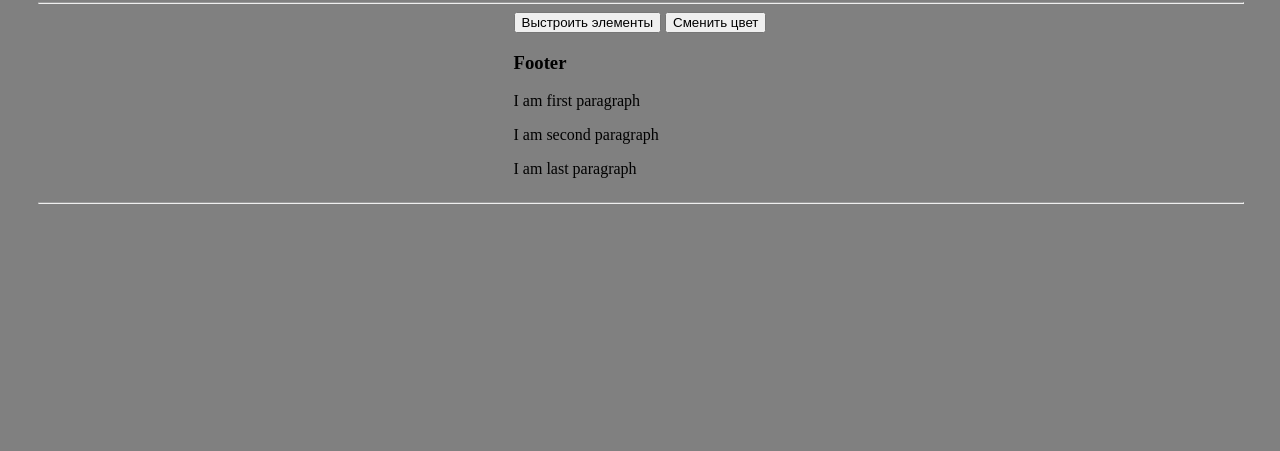
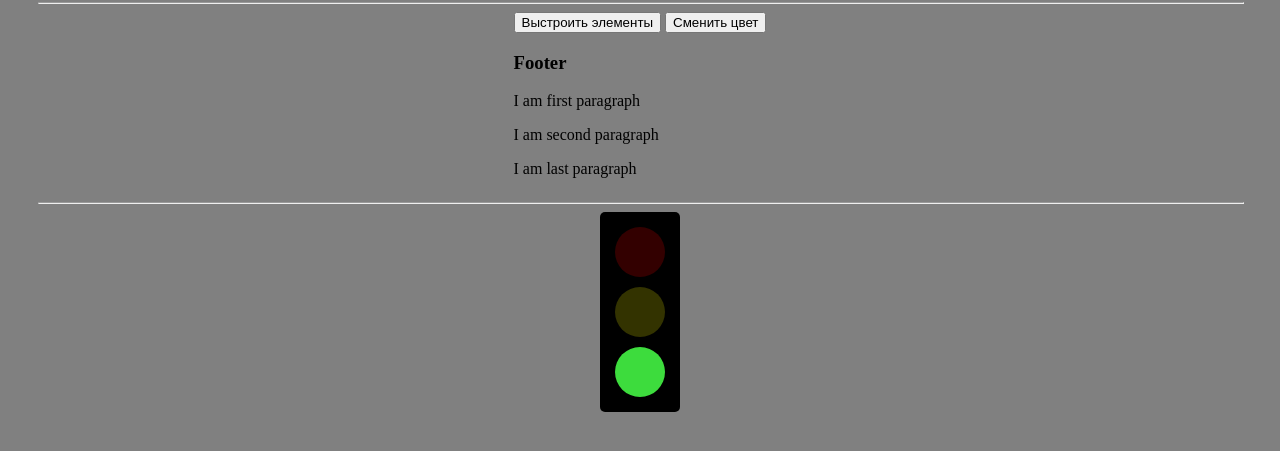
Before and after one commit to Mish-hash/ITHillel_dz11, a plain HTML site: page index.html in a window 1280 px wide. Shown: the part 95-546 px from the top of the page. Drawn offline with Linux system fonts and the light colour scheme.

Commit message:
2. Create streetlight

```diff
--- a/assets/js/main.js
+++ b/assets/js/main.js
@@ -36,3 +36,48 @@ function chengePColor(){
 
 document.getElementById('reverseButton').addEventListener('click', reverceNodes);
 document.getElementById('chengeColorButton').addEventListener('click', chengePColor);
+
+
+/*
+2) Напишитк код реализующий логику светофора
+
+<div id="streetlight">
+  <div></div>
+  <div></div>
+  <div></div>
+</div>
+
+Каждый div это свет, должны быть круглые и меть свет как светофор каждые 3и секунды
+
+*/
+
+const streetlightRed = document.body.getElementsByClassName('light red')[0];
+const streetlightYellow = document.body.getElementsByClassName('light yellow')[0];
+const streetlightGreen = document.body.getElementsByClassName('light green')[0];
+
+setTimeout(function chengeStreetlight() {
+    if(streetlightRed.classList.contains('active') && !streetlightYellow.classList.contains('active')){
+
+        streetlightYellow.classList.add('active');
+
+    }else if (streetlightYellow.classList.contains('active') && streetlightRed.classList.contains('active')) {
+
+        streetlightYellow.classList.remove('active');
+        streetlightRed.classList.remove('active');
+        streetlightGreen.classList.add('active');
+
+    }else if (streetlightGreen.classList.contains('active')) {
+
+        streetlightGreen.classList.remove('active');
+        streetlightYellow.classList.add('active');
+
+    }else if (streetlightYellow.classList.contains('active')) {
+
+        streetlightYellow.classList.remove('active');
+        streetlightRed.classList.add('active');
+
+    }
+
+    setTimeout(chengeStreetlight, 3000)
+
+}, 3000);
--- a/assets/styles/style.css
+++ b/assets/styles/style.css
@@ -22,3 +22,41 @@ hr {
     align-items:center;
     flex-direction: column;
 }
+
+.streetlight_box {
+    display: flex;
+    flex-direction: column;
+    padding: 15px;
+    /* transition: 100ms; */
+    background-color: black;
+    border-radius: 5px;
+}
+
+.streetlight_box .light {
+    transition: 100ms;
+    border-radius: 50%;
+    height: 50px;
+    width: 50px;
+    opacity: 0.2;
+    transition: 300ms;
+}
+
+.streetlight_box .light:not(:last-child) {
+    margin-bottom: 10px;
+}
+
+.streetlight_box .red {
+    background-color: red;
+}
+
+.streetlight_box .yellow {
+    background-color: yellow;
+}
+
+.streetlight_box .green {
+    background-color: rgb(61, 220, 61);
+}
+
+.streetlight_box .active {
+    opacity: 1;
+}
--- a/index.html
+++ b/index.html
@@ -28,6 +28,12 @@
 
         <hr>
 
+        <div id="streetlight" class="streetlight_box">
+            <div class="light red active"></div>
+            <div class="light yellow active"></div>
+            <div class="light green"></div>
+        </div>
+
 
     </div>
 
```
